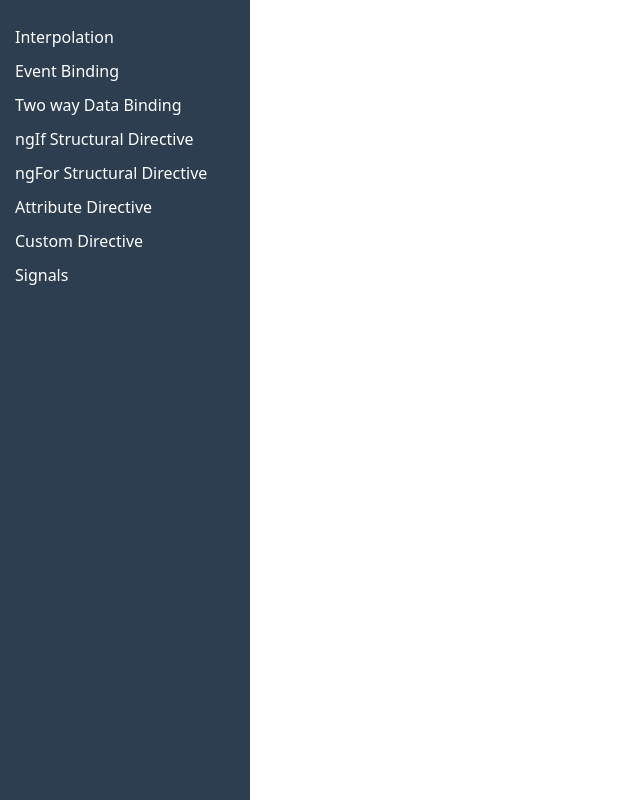
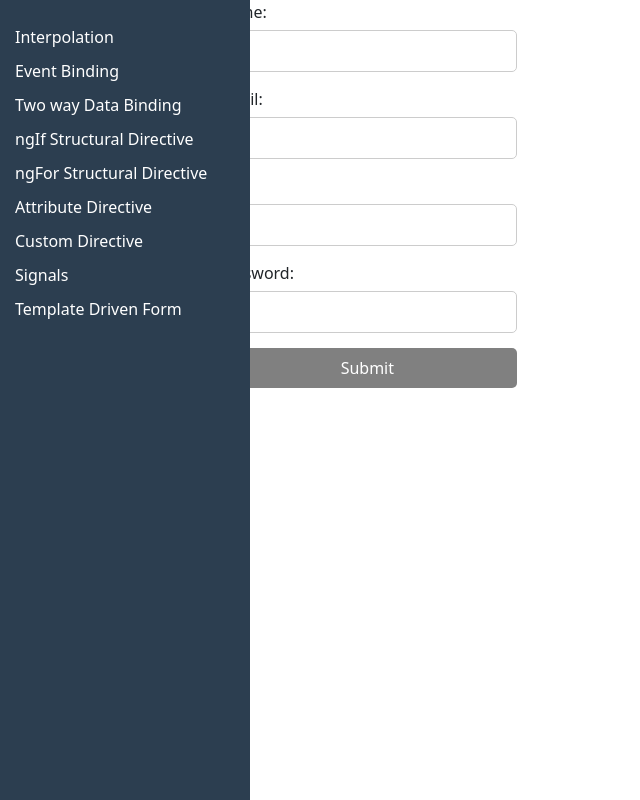
Before and after one commit to SenKanna43/AngularConcepts, an Angular app in the folder angularConcepts/: page /user-form in a window 1280 px wide. Before the commit this address led to /. Shown: the whole page, without its empty margins (0-640 px from the left). Built offline with nearby package versions, Linux system fonts and the light colour scheme.

Commit message:
template driven form

```diff
--- /dev/null
+++ b/angularConcepts/src/app/Template Driven Form/user-form/user-form.component.css
@@ -0,0 +1,32 @@
+form {
+    width: 300px;
+    display: flex;
+    flex-direction: column;
+    gap: 15px;
+  }
+
+  input {
+    padding: 8px;
+    width: 100%;
+    border: 1px solid #ccc;
+    border-radius: 5px;
+  }
+
+  button {
+    background: #007bff;
+    color: white;
+    padding: 8px;
+    border: none;
+    cursor: pointer;
+    border-radius: 5px;
+  }
+
+  button:disabled {
+    background: gray;
+    cursor: not-allowed;
+  }
+
+  .error {
+    color: red;
+    font-size: 12px;
+  }
--- /dev/null
+++ b/angularConcepts/src/app/Template Driven Form/user-form/user-form.component.html
@@ -0,0 +1,52 @@
+<form #userForm="ngForm" (ngSubmit)="onSubmit(userForm)">
+    <!-- Name Field (Required) -->
+    <div>
+      <label for="name">Name:</label>
+      <input type="text" id="name" name="name" [(ngModel)]="user.name" #name="ngModel" required />
+      <div class="error" *ngIf="name.invalid && name.touched">
+        Name is required.
+      </div>
+    </div>
+
+    <!-- Email Field (Required & Valid Format) -->
+    <div>
+      <label for="email">Email:</label>
+      <input type="email" id="email" name="email" [(ngModel)]="user.email" #email="ngModel" required email />
+      <div class="error" *ngIf="email.invalid && email.touched">
+        <span *ngIf="email.errors?.['required']">Email is required.</span>
+        <span *ngIf="email.errors?.['email']">Enter a valid email.</span>
+      </div>
+    </div>
+
+    <!-- Age Field (Required & Min/Max) -->
+    <div>
+      <label for="age">Age:</label>
+      <input type="number" id="age" name="age" [(ngModel)]="user.age" #age="ngModel" required min="18" max="60" />
+      <div class="error" *ngIf="age.invalid && age.touched">
+        <span *ngIf="age.errors?.['required']">Age is required.</span>
+        <span *ngIf="age.errors?.['min']">Minimum age is 18.</span>
+        <span *ngIf="age.errors?.['max']">Maximum age is 60.</span>
+      </div>
+    </div>
+
+    <!-- Password Field (Required & Min Length) -->
+    <div>
+      <label for="password">Password:</label>
+      <input type="password" id="password" name="password" [(ngModel)]="user.password" #password="ngModel" required minlength="6" />
+      <div class="error" *ngIf="password.invalid && password.touched">
+        <span *ngIf="password.errors?.['required']">Password is required.</span>
+        <span *ngIf="password.errors?.['minlength']">Password must be at least 6 characters long.</span>
+      </div>
+    </div>
+
+    <!-- Submit Button -->
+    <button type="submit" [disabled]="userForm.invalid">Submit</button>
+  </form>
+
+  <!-- Display Form Data -->
+  <div *ngIf="submitted">
+    <h3>Form Submitted Successfully!</h3>
+    <p><strong>Name:</strong> {{ user.name }}</p>
+    <p><strong>Email:</strong> {{ user.email }}</p>
+    <p><strong>Age:</strong> {{ user.age }}</p>
+  </div>
--- /dev/null
+++ b/angularConcepts/src/app/Template Driven Form/user-form/user-form.component.ts
@@ -0,0 +1,21 @@
+import { CommonModule } from '@angular/common';
+import { Component } from '@angular/core';
+import { FormsModule } from '@angular/forms';
+
+@Component({
+  selector: 'app-user-form',
+  imports: [FormsModule,CommonModule],
+  templateUrl: './user-form.component.html',
+  styleUrl: './user-form.component.css'
+})
+export class UserFormComponent {
+  user = { name: '', email: '', age: null, password: '' };
+  submitted = false;
+
+  onSubmit(form: any) {
+    if (form.valid) {
+      this.submitted = true;
+      console.log('Form Submitted:', this.user);
+    }
+  }
+}
--- a/angularConcepts/src/app/app.routes.ts
+++ b/angularConcepts/src/app/app.routes.ts
@@ -7,6 +7,7 @@ import { ProductListComponent } from './ngFor structural directive/product-list/
 import { ProfileComponent } from './Attribute Directive/profile/profile.component';
 import { LoginComponent } from './Custom Directive/login/login.component';
 import { CartComponent } from './signals/cart/cart.component';
+import { UserFormComponent } from './Template Driven Form/user-form/user-form.component';
 
 export const routes: Routes = [
     { path: 'employee', component: EmployeeComponent},
@@ -17,5 +18,6 @@ export const routes: Routes = [
     { path: 'profile', component: ProfileComponent },
     { path: 'login', component: LoginComponent },
     { path: 'cart', component: CartComponent },
+    { path: 'user-form', component: UserFormComponent},
     { path: '', redirectTo: 'employee', pathMatch: 'full' } // Default route
   ];
--- a/angularConcepts/src/app/sidebar/sidebar/sidebar.component.css
+++ b/angularConcepts/src/app/sidebar/sidebar/sidebar.component.css
@@ -12,6 +12,7 @@
 
     li {
       margin: 10px 0;
+      cursor: pointer;
 
       a {
         text-decoration: none;
--- a/angularConcepts/src/app/sidebar/sidebar/sidebar.component.html
+++ b/angularConcepts/src/app/sidebar/sidebar/sidebar.component.html
@@ -8,5 +8,6 @@
       <li><span routerLink="/profile" >Attribute Directive</span></li>
       <li><span routerLink="/login" >Custom Directive</span></li>
       <li><span routerLink="/cart" >Signals</span></li>
+      <li><span routerLink="/user-form" >Template Driven Form</span></li>
     </ul>
   </nav>
```
Also changed, not shown: 1 other file (tests, documents, lock files or other folders).
